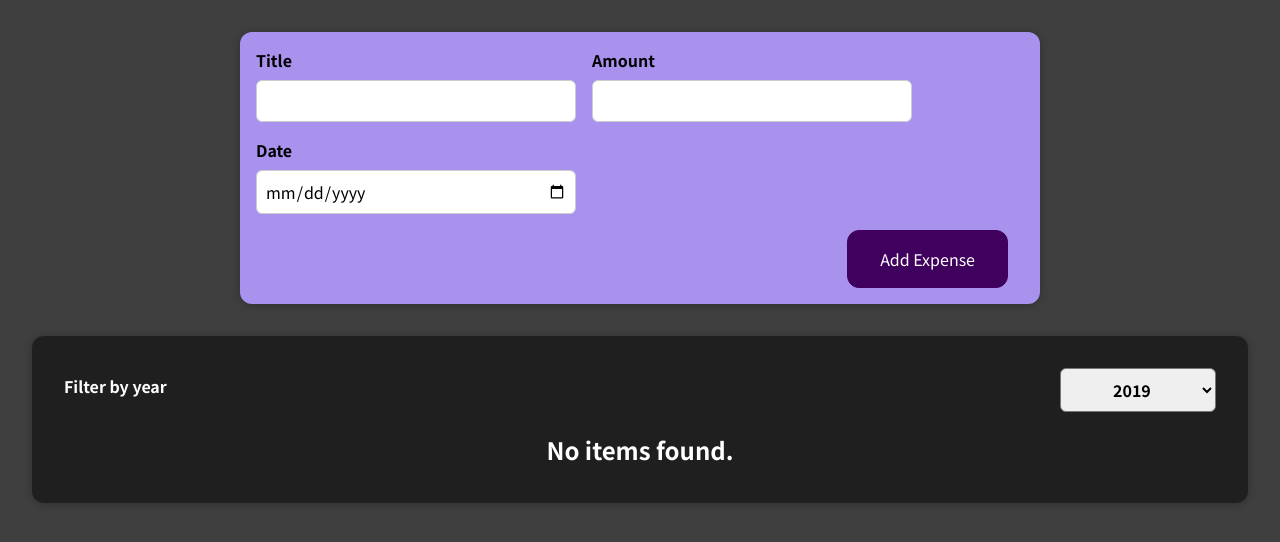
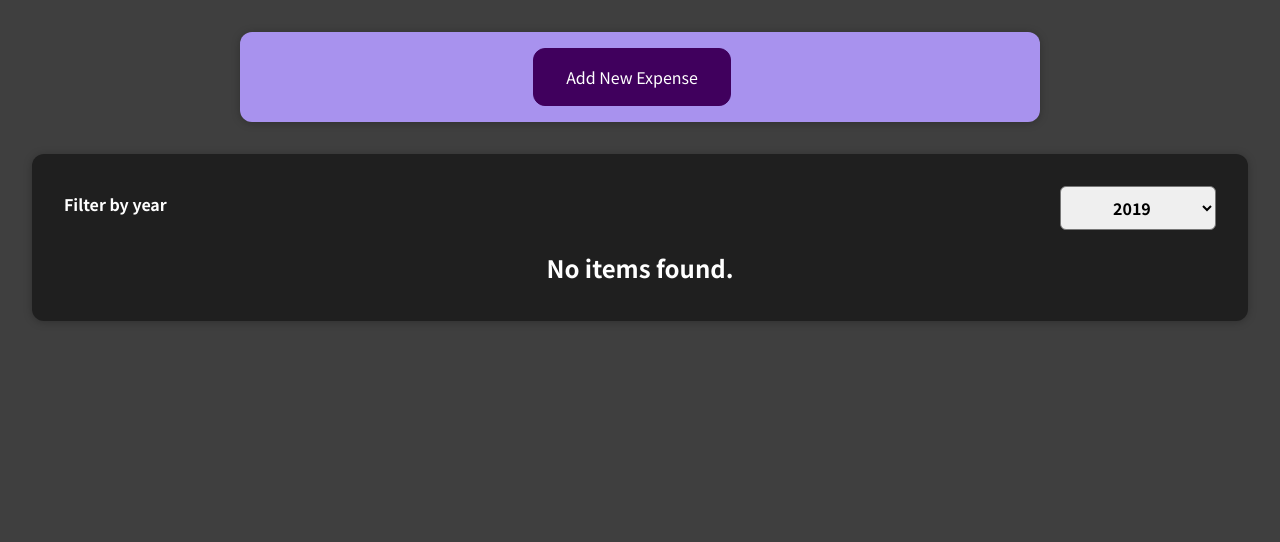
Before and after one commit to Coughdrops13/udemy-reactjs, a React (Create React App) app in the folder react-complete-guide/: page / in a window 1280 px wide. Shown: the top 542 px of the page. Built offline with nearby package versions, Linux system fonts and the light colour scheme.

Commit message:
add state to show and hide ExpenseForm component and to hide it after adding expense prior to following Max example.

```diff
--- a/react-complete-guide/src/App.js
+++ b/react-complete-guide/src/App.js
@@ -30,20 +30,25 @@ const DUMMY_EXPENSES = [
 ];
 
 function App() {
-  const [expenses, setExpenses ] = useState(DUMMY_EXPENSES);
+  const [ expenses, setExpenses ] = useState(DUMMY_EXPENSES);
+  const [showForm, setShowForm] = useState(false);
+
+  // changes showForm state between true and false and is triggered when
+  // 'add new expense' button in ExpenseForm Component clicked or when
+  // Cancel clicked after 'Add New Expense' button
+  const showFormHandler = () => {
+    setShowForm(prev => !prev);
+  };
 
   const addExpenseHandler = (expense) => {
     setExpenses((prevExpenses) => {
       return [ expense, ...prevExpenses ]
     });
-    console.log('In App.js');
-    console.log(expense.date.getFullYear());
-    // console.log(expenses[2].getFullYear());
   };
 
   return (
     <div>
-      <NewExpense onAddExpense={addExpenseHandler}/>
+      <NewExpense showForm={showForm} onShowForm={showFormHandler} onAddExpense={addExpenseHandler}/>
       <Expenses items={expenses}/>
     </div>
   );
--- a/react-complete-guide/src/components/NewExpense/ExpenseForm.js
+++ b/react-complete-guide/src/components/NewExpense/ExpenseForm.js
@@ -49,11 +49,16 @@ const ExpenseForm = (props) => {
       date: new Date(enteredDate),
     };
 
+    // saves new expense to expenses state
     props.onSaveExpenseData(expenseData);
 
+    // empties form inputs
     setEnteredTitle("");
     setEnteredAmount("");
     setEnteredDate("");
+
+    // causes form to disappear after submitting
+    props.onCancel();
   };
 
   return (
@@ -88,7 +93,9 @@ const ExpenseForm = (props) => {
           />
         </div>
       </div>
+
       <div className="new-expense__actions">
+        <button type="submit" onClick={props.onCancel}>Cancel</button>
         <button type="submit">Add Expense</button>
       </div>
     </form>
--- a/react-complete-guide/src/components/NewExpense/NewExpense.js
+++ b/react-complete-guide/src/components/NewExpense/NewExpense.js
@@ -4,6 +4,15 @@ import ExpenseForm from './ExpenseForm';
 import './NewExpense.css';
 
 const NewExpense = (props) => {
+  if (!props.showForm) {
+    return (
+      <div className="new-expense">
+        <button type="submit" onClick={props.onShowForm}>Add New Expense</button>
+      </div>
+    )
+  }
+
+
   const saveExpenseDataHandler = (enteredExpenseData) => {
     const expenseData = {
       ...enteredExpenseData,
@@ -15,7 +24,7 @@ const NewExpense = (props) => {
 
   return (
     <div className="new-expense">
-      <ExpenseForm onSaveExpenseData={saveExpenseDataHandler}/>
+      <ExpenseForm onCancel={props.onShowForm} onSaveExpenseData={saveExpenseDataHandler}/>
     </div>
   )
 
```
